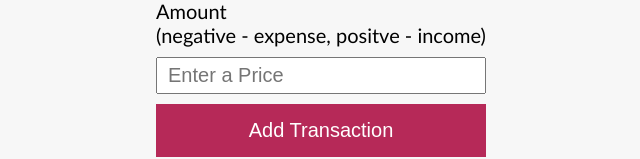
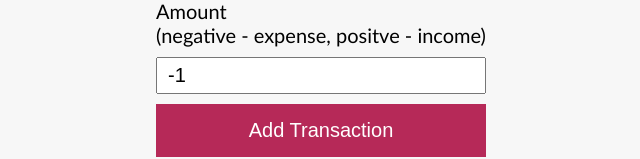
Before and after one commit to davidabuu/myepxensetracker, a plain HTML site: page index.html in a window 1280 px wide. Shown: the part 621-780 px from the top of the page, without its empty margins (319-959 px from the left). Drawn offline with Linux system fonts and the light colour scheme.

Commit message:
Add files via upload

```diff
--- a/index.html
+++ b/index.html
@@ -36,7 +36,7 @@
             </div>
             <div class="form-control">
                 <label for="number">Amount <br>(negative - expense, positve - income)</label>
-                <input class="item-money" data-type="distance_price" id="distance" label="false" name="distance" step="0.1" type="number" max="-0.1" placeholder="Enter a Price">
+                <input class="item-money" data-type="distance_price" id="distance" label="false" name="distance" step="0.1" type="number" max="-0.1" value="-1" placeholder="Enter a Price">
             </div>
             <button class="transaction-btn">Add Transaction</button>
             </form>
```
